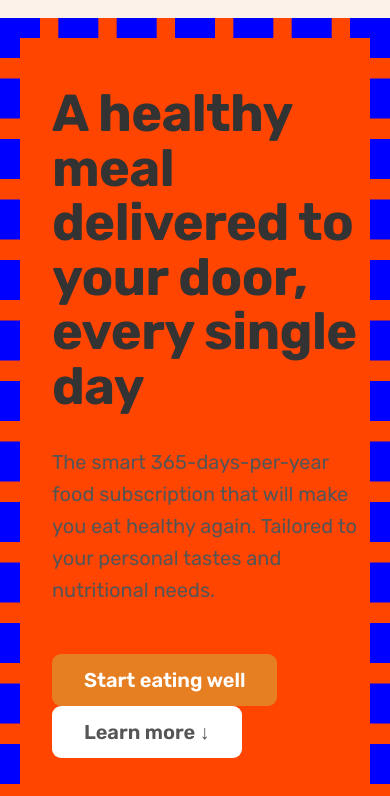
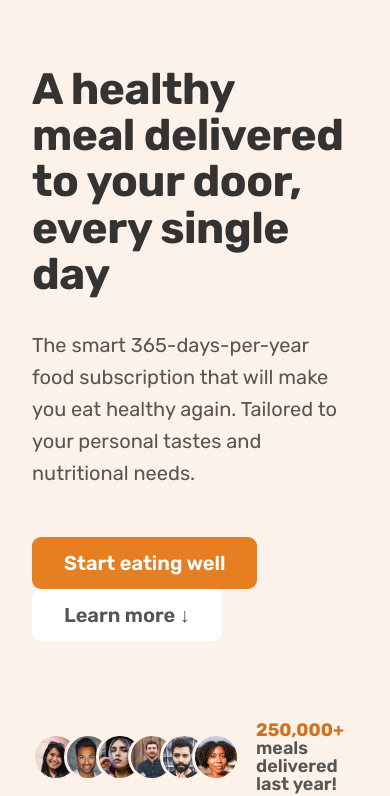
Before and after one commit to ingvillajimenez/08-omnifood-responsive, a plain HTML site: page index.html in a window 390 px wide. Shown: the part 78-874 px from the top of the page. Drawn offline with nearby package versions, Linux system fonts and the light colour scheme.

Commit message:
Responding to Small Laptops

```diff
--- /dev/null
+++ b/css/queries.css
@@ -0,0 +1,27 @@
+/* rem and em do NOT depend on html font-size in media queries! Instead, 1rem = 1em = 16px */
+
+/**************************/
+/* BELOW 1344px (Smaller desktops) */
+/**************************/
+
+@media (max-width: 84em) {
+  .hero {
+    max-width: 120rem;
+  }
+
+  .heading-primary {
+    font-size: 4.4rem;
+  }
+
+  .gallery {
+    grid-template-columns: repeat(2, 1fr);
+  }
+}
+
+/*
+- Font sizes (px)
+10 / 12 / 14 / 16 / 18 / 20 / 24 / 30 / 36 / 44 / 52 / 62 / 74 / 86 / 98
+
+- Spacing system (px)
+2 / 4 / 8 / 12 / 16 / 24 / 32 / 48 / 64 / 80 / 96 / 128
+*/
--- a/css/style.css
+++ b/css/style.css
@@ -63,19 +63,6 @@
 .section-hero {
   background-color: #fdf2e9;
   padding: 4.8rem 0 9.6rem 0;
-}
-
-@media (max-width: 600px) {
-  .section-hero {
-    border: 20px dashed blue;
-    background-color: blue;
-  }
-}
-
-@media (max-width: 1200px) {
-  .section-hero {
-    background-color: orangered;
-  }
 }
 
 .hero {
--- a/index.html
+++ b/index.html
@@ -3,6 +3,7 @@
   <head>
     <meta charset="UTF-8" />
     <meta http-equiv="X-UA-Compatible" content="IE=edge" />
+    <!-- Always include this line of code!!! -->
     <meta name="viewport" content="width=device-width, initial-scale=1.0" />
 
     <link rel="preconnect" href="https://fonts.gstatic.com" />
@@ -13,6 +14,7 @@
 
     <link rel="stylesheet" href="css/general.css" />
     <link rel="stylesheet" href="css/style.css" />
+    <link rel="stylesheet" href="css/queries.css" />
 
     <script
       type="module"
```
